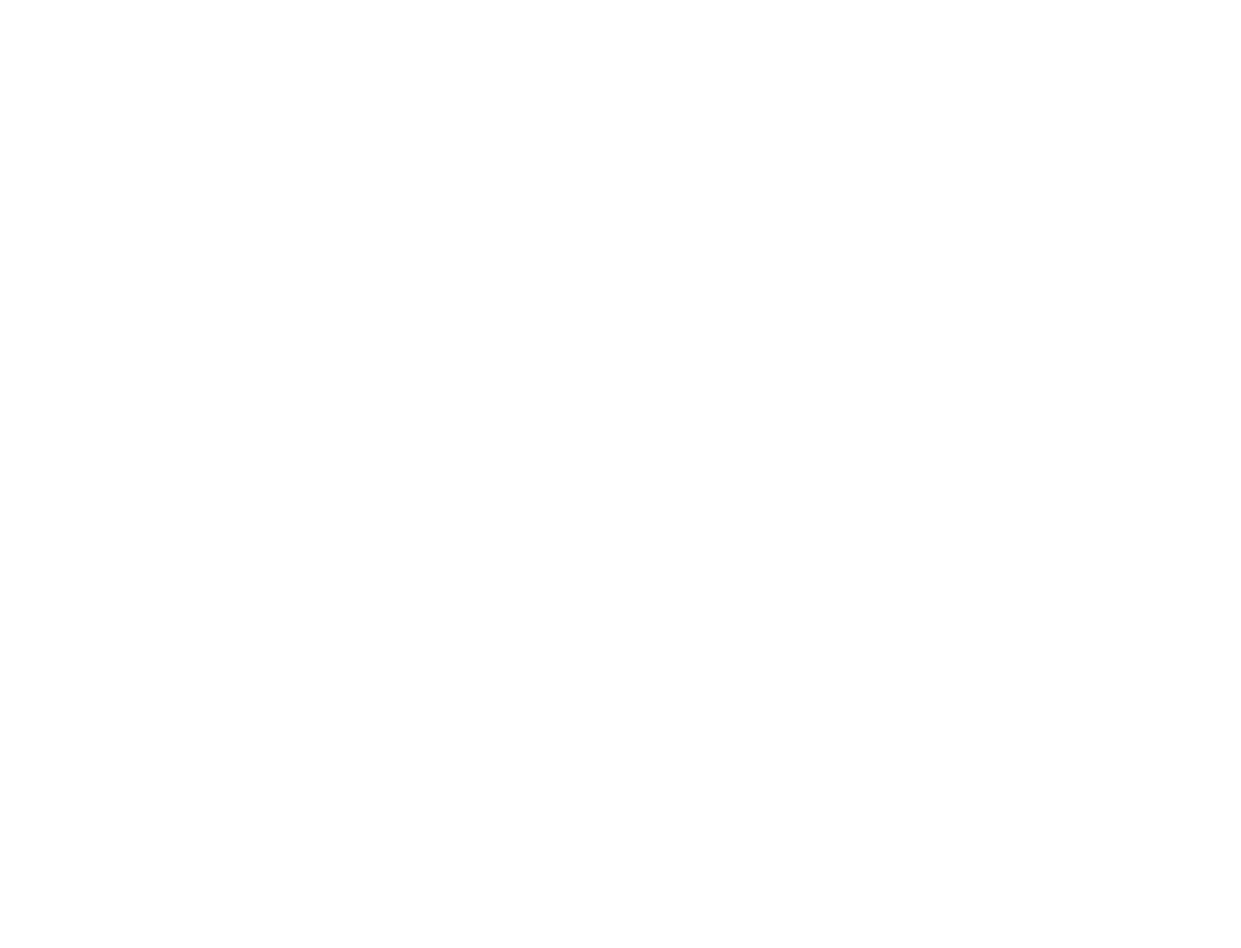
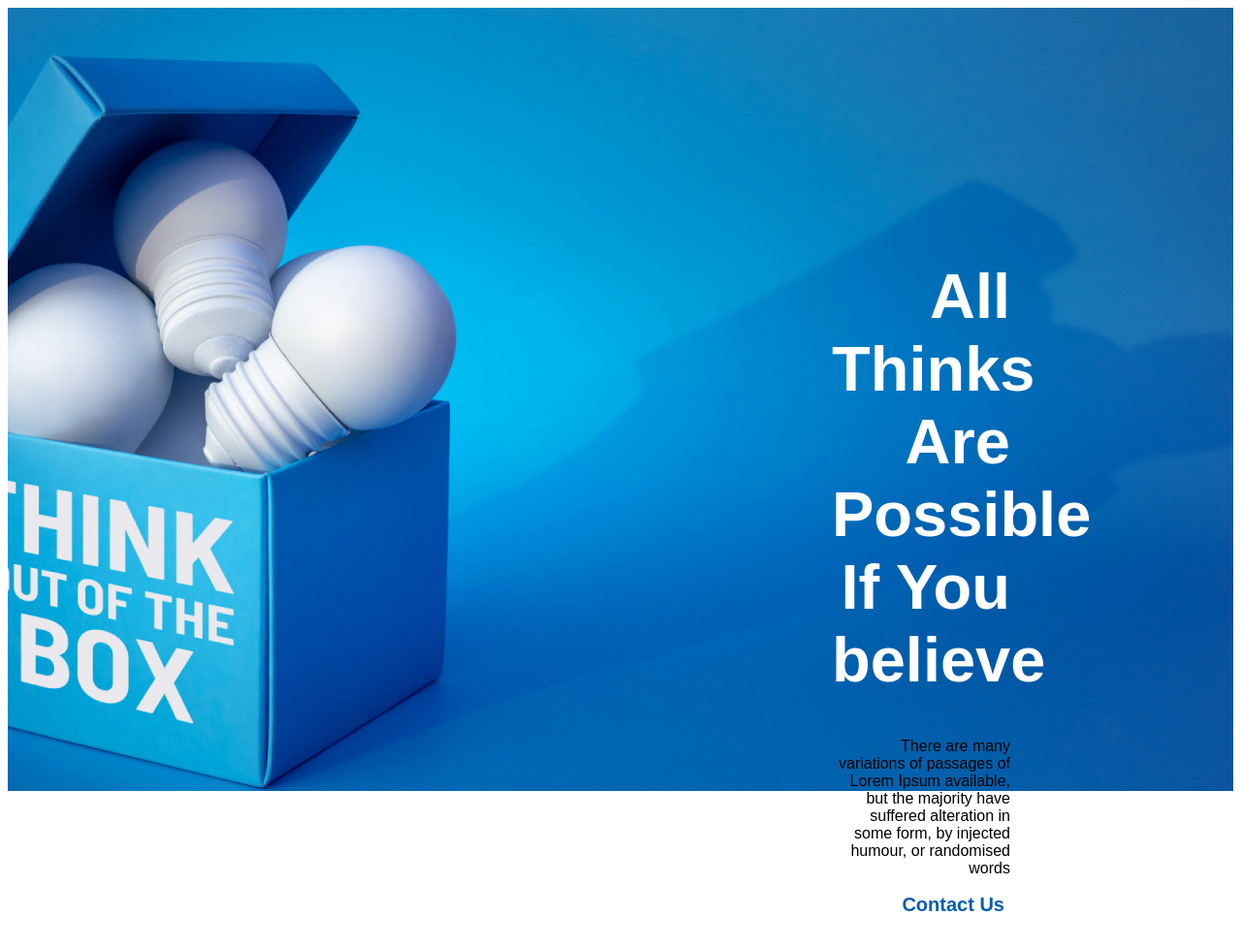
Before and after one commit to saif-uddin96/new-year-new-me, a plain HTML site: page index.html in a window 1280 px wide. Shown: the whole page at 97% size. Before the commit the page ends 800 px from the top, so only its background shows below. Drawn offline with Linux system fonts and the light colour scheme.

Commit message:
banner added

```diff
--- a/index.html
+++ b/index.html
@@ -1,11 +1,30 @@
 <!DOCTYPE html>
 <html lang="en">
-<head>
-    <meta charset="UTF-8">
-    <meta name="viewport" content="width=device-width, initial-scale=1.0">
+  <head>
+    <meta charset="UTF-8" />
+    <meta name="viewport" content="width=device-width, initial-scale=1.0" />
     <title>Document</title>
-</head>
-<body>
-
-</body>
+    <link rel="preconnect" href="https://fonts.googleapis.com" />
+    <link rel="preconnect" href="https://fonts.gstatic.com" crossorigin />
+    <link
+      href="https://fonts.googleapis.com/css2?family=Open+Sans:wght@400;700;800&display=swap"
+      rel="stylesheet"
+    />
+    <link rel="stylesheet" href="styles/style.css" />
+  </head>
+  <body>
+    <header class="header-section">
+      <div class="banner-container">
+        <h1 class="banner-title">All Thinks Are Possible If You believe</h1>
+        <p class="banner-description">
+          There are many variations of passages of Lorem Ipsum available, but
+          the majority have suffered alteration in some form, by injected
+          humour, or randomised words
+        </p>
+        <button class="btn-common">Contact Us</button>
+      </div>
+    </header>
+    <main></main>
+    <footer></footer>
+  </body>
 </html>
--- /dev/null
+++ b/styles/style.css
@@ -0,0 +1,36 @@
+*{
+    font-family: 'Work Sans', sans-serif;
+}
+/* header styles section */
+.header-section {
+  background-image: url("../images/banner/banner3.png");
+  background-repeat: no-repeat;
+  background-position: right bottom;
+  /* max-width: 1600px; */
+  background-size: cover;
+  height: 808px;
+}
+.banner-container{
+    text-align: right;
+    justify-content: center;
+    padding: 216px 230px 166px 850px;
+}
+
+.banner-title {
+  color: #fff;
+  font-size: 65px;
+  font-weight: 700;
+}
+.banner-description {
+  font-size: 16px;
+  font-weight: 400;
+}
+.btn-common {
+  color: #005fac;
+  text-align: right;
+  font-size: 20px;
+  font-weight: 600;
+  border-radius: 5px;
+  background: #fff;
+  border: none;
+}
```
